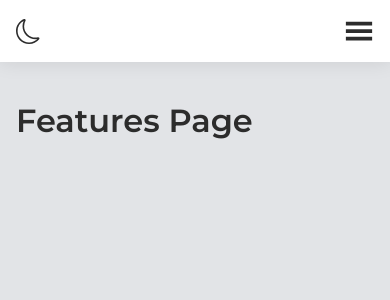
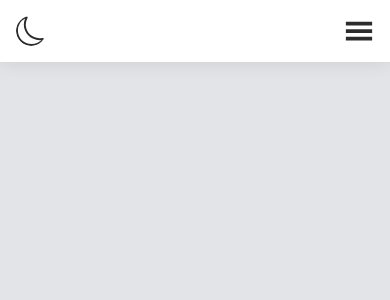
Before and after one commit to Andrew-Sem/next-site, a Next.js app: page /features in a window 390 px wide. Shown: the top 300 px of the page. Built offline with nearby package versions, Linux system fonts and the light colour scheme.

Commit message:
Update directory struct

```diff
--- a/components/CustomLink/CustomLink.js
+++ /dev/null
@@ -1,12 +0,0 @@
-import Link from "next/link";
-import classes from "./CustomLink.module.css";
-
-export default function CustomLink({ href, title, onClick }) {
-  return (
-    <Link href={href}>
-      <a className={classes.a} onClick={onClick}>
-        {title}{" "}
-      </a>
-    </Link>
-  );
-}
--- a/components/MainLayout/MainLayout.js
+++ b/components/MainLayout/MainLayout.js
@@ -1,6 +1,6 @@
 import Head from "next/head";
 import cl from "./MainLayout.module.css";
-import CustomLink from "./../CustomLink/CustomLink";
+import MyLink from "../UI/MyLink/MyLink";
 import { useState } from "react";
 import { VscClose } from "react-icons/vsc";
 import { GiHamburgerMenu } from "react-icons/gi";
@@ -35,7 +35,7 @@ export default function MainLayout({ children, title = "Next App" }) {
               <ul className={cl.navbar__links}>
                 {links.map((link) => (
                   <li key={link.href}>
-                    <CustomLink title={link.title} href={link.href} />
+                    <MyLink title={link.title} href={link.href} />
                   </li>
                 ))}
               </ul>
@@ -62,7 +62,7 @@ export default function MainLayout({ children, title = "Next App" }) {
                   <ul className={cl.navbar_smallscreen__links}>
                     {links.map((link) => (
                       <li key={link.href}>
-                        <CustomLink
+                        <MyLink
                           title={link.title}
                           href={link.href}
                           onClick={() => setToggleMenu(false)}
--- a/components/ThemeSwitcher/ThemeSwitcher.js
+++ b/components/ThemeSwitcher/ThemeSwitcher.js
@@ -26,18 +26,18 @@ export default function ThemeSwitcher() {
   };
 
   return (
-    <>
+    <div className={cl.switcher_wrapper}>
       {icon === "dark" ? (
         <BsMoon
-          className={cl.switcher_dark}
+          className={[cl.switcher, cl.dark].join(" ")}
           onClick={() => toggleTheme("light")}
         />
       ) : (
         <BiSun
-          className={cl.switcher_light}
+          className={[cl.switcher, cl.light].join(" ")}
           onClick={() => toggleTheme("dark")}
         />
       )}
-    </>
+    </div>
   );
 }
--- a/components/ThemeSwitcher/ThemeSwitcher.module.css
+++ b/components/ThemeSwitcher/ThemeSwitcher.module.css
@@ -1,21 +1,26 @@
-.theme_switcher {
-  padding: 0.7rem;
-  border-radius: 5px;
+.switcher_wrapper {
   cursor: pointer;
-  border: none;
-  color: var(--color-button-text);
-  background: var(--color-button-bg);
+  transition: background 0.2s linear;
+  display: flex;
+  align-items: center;
+}
+
+.switcher {
+  cursor: pointer;
+  color: var(--color-text);
   transition: opacity 0.2s linear;
 }
 
-.switcher_light {
-  cursor: pointer;
-  font-size: 28px;
-  color: var(--color-text);
+.switcher:hover {
+  opacity: 0.7;
 }
 
-.switcher_dark {
-  cursor: pointer;
-  font-size: 25px;
-  color: var(--color-text);
+.light {
+  border-radius: 50%;
+  font-size: 35px;
 }
+
+.dark {
+  border-radius: 50%;
+  font-size: 30px;
+}
--- /dev/null
+++ b/components/UI/MyInput/MyInput.js
@@ -0,0 +1,3 @@
+export default function MyInput({ props }) {
+  return <input {...props} />;
+}
--- /dev/null
+++ b/components/UI/MyLink/MyLink.js
@@ -0,0 +1,12 @@
+import Link from "next/link";
+import classes from "./MyLink.module.css";
+
+export default function MyLink({ href, title, props }) {
+  return (
+    <Link href={href}>
+      <a className={classes.a} {...props}>
+        {title}{" "}
+      </a>
+    </Link>
+  );
+}
--- a/pages/features.js
+++ b/pages/features.js
@@ -3,9 +3,7 @@ import MainLayout from "../components/MainLayout/MainLayout";
 export default function Features() {
   return (
     <MainLayout title="Features Page">
-      <div className="container">
-        <h1>Features Page</h1>
-      </div>
+      <div className="container"></div>
     </MainLayout>
   );
 }
--- a/styles/globals.css
+++ b/styles/globals.css
@@ -60,6 +60,6 @@ a {
 
 @media screen and (max-width: 650px) {
   .container {
-    padding: 1rem 1rem;
+    padding: 1rem;
   }
 }
```
Also changed, not shown: components/UI/AddBtn/AddBtn.js (added, +10 -0 lines), components/UI/AddBtn/AddBtn.module.css (added, +8 -0 lines), components/UI/MyInput/MyInput.module.css (added), components/UI/MyLink/MyLink.module.css (renamed from components/CustomLink/CustomLink.module.css).
